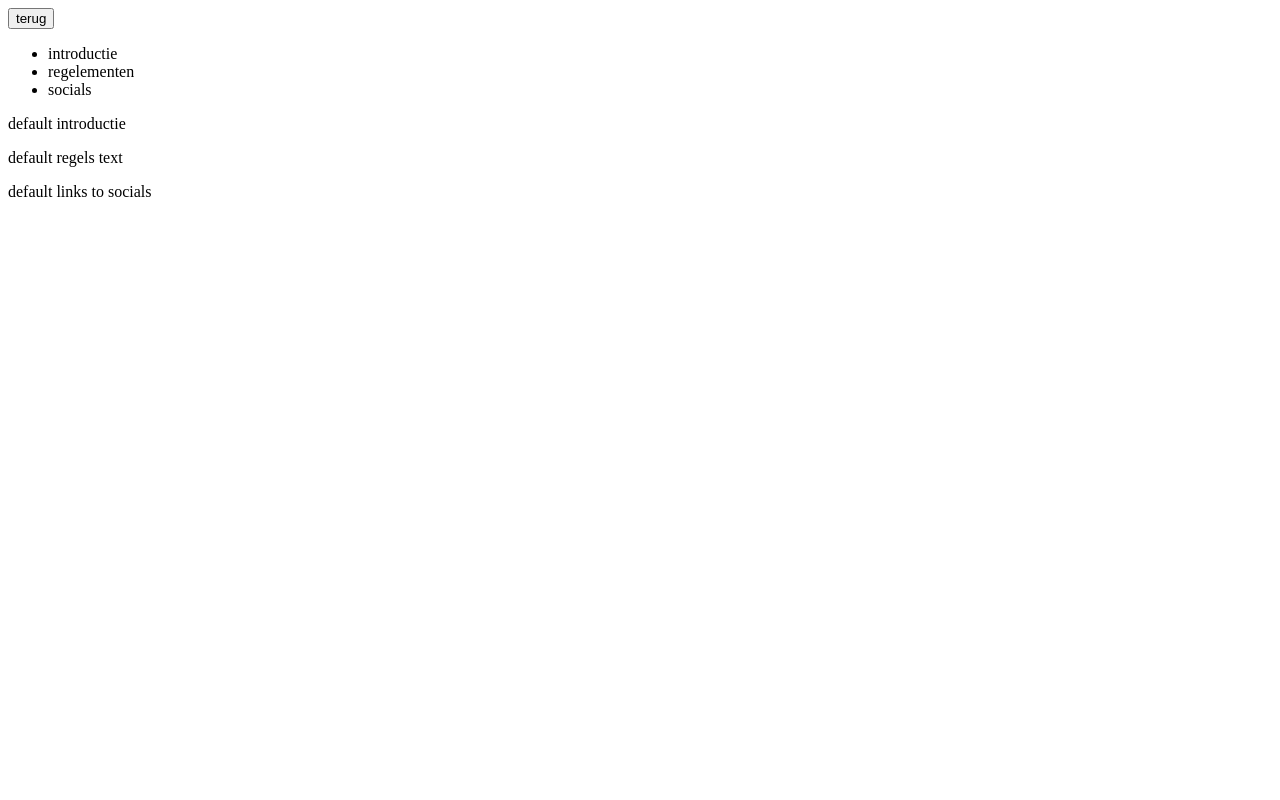
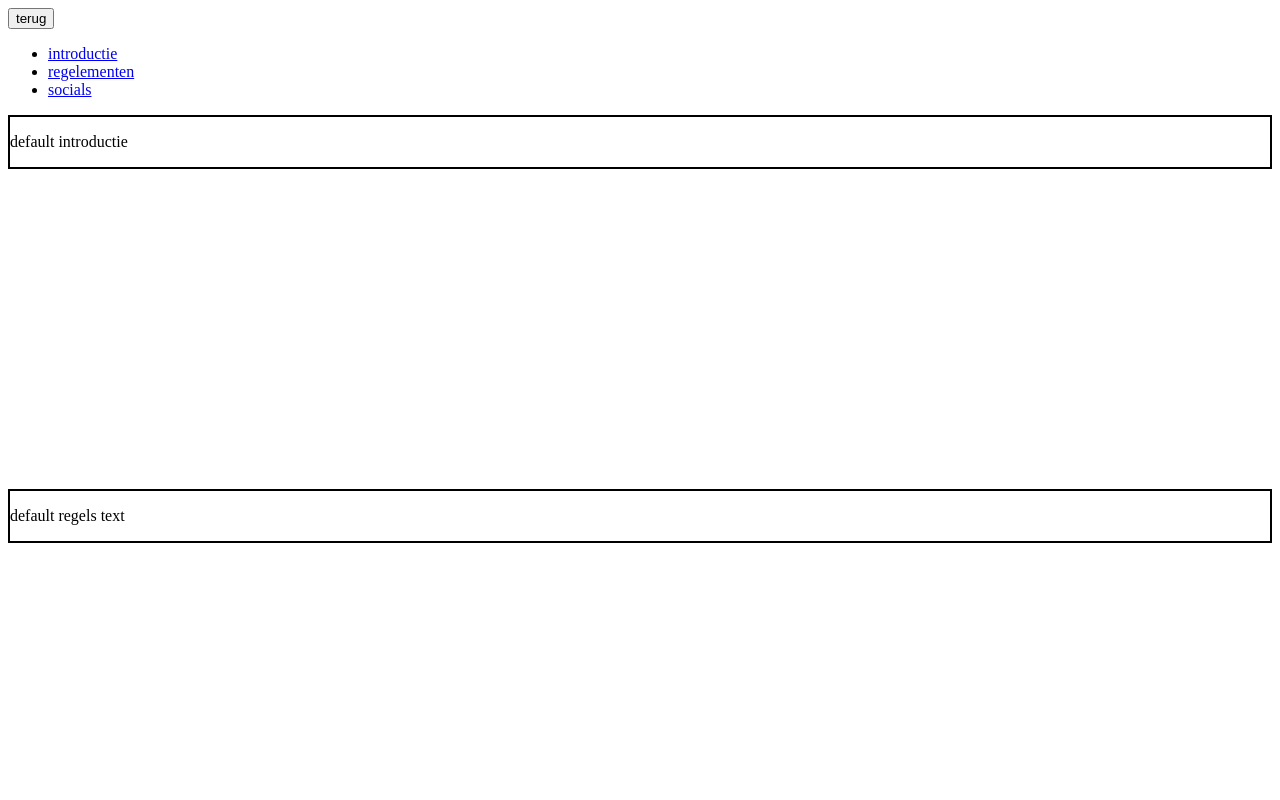
Before and after one commit to RaynauldM/donderJam, a SvelteKit app: page /info in a window 1280 px wide. Shown: the top 800 px of the page. Built offline with nearby package versions, Linux system fonts and the light colour scheme.

Commit message:
-added working links to info page (no more warnings)

```diff
--- /dev/null
+++ b/src/routes/huisband/+page.svelte
@@ -0,0 +1 @@
+<h1>default huisband page, inlog pagina</h1>
--- a/src/routes/info/+page.svelte
+++ b/src/routes/info/+page.svelte
@@ -2,29 +2,37 @@
     import Thuis from "../../components/Thuis.svelte"
 </script>
 
-<Thuis />
+
 
 <nav>
+    <Thuis />
     <ul>
         <li>
-            <a>introductie</a>
+            <a href="#introductieContainer">introductie</a>
         </li>
         <li>
-            <a>regelementen</a>
+            <a href="#regelsContainer">regelementen</a>
         </li>
         <li>
-            <a>socials</a>
+            <a href="#socialsContainer">socials</a>
         </li>
     </ul>
 </nav>
 <div id="textContainer">
-    <div id="introductieContainer">
+    <div id="introductieContainer" class="container">
         <p>default introductie</p>
     </div>
-    <div id="regelsContainer">
+    <div id="regelsContainer" class="container">
         <p>default regels text</p>
     </div>
-    <div id="socialsContainer">
+    <div id="socialsContainer" class="container">
         <p>default links to socials</p>
     </div>
 </div>
+
+<style>
+    .container {
+        border: solid black 2px;
+        margin-bottom: 20em;
+    }
+</style>
```
